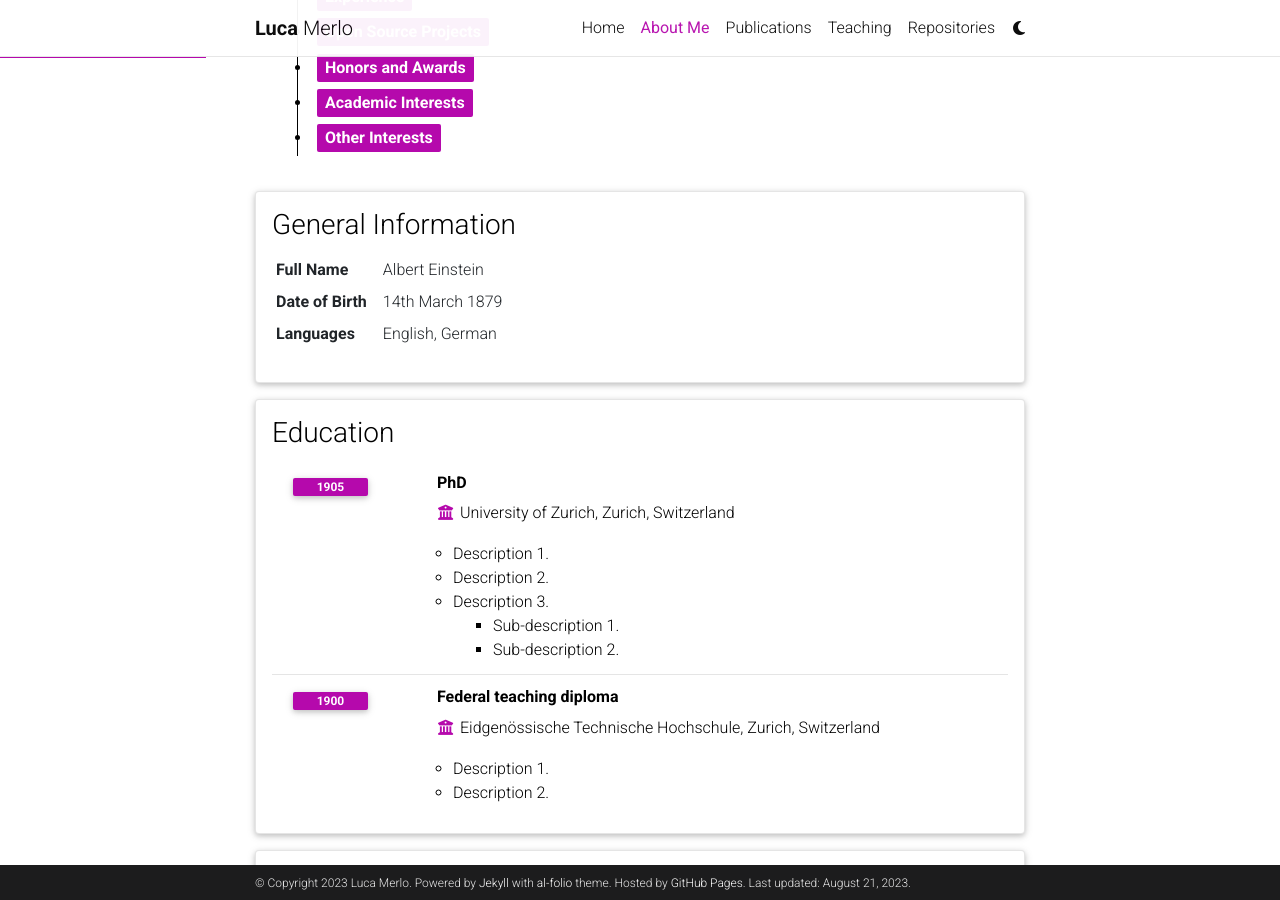
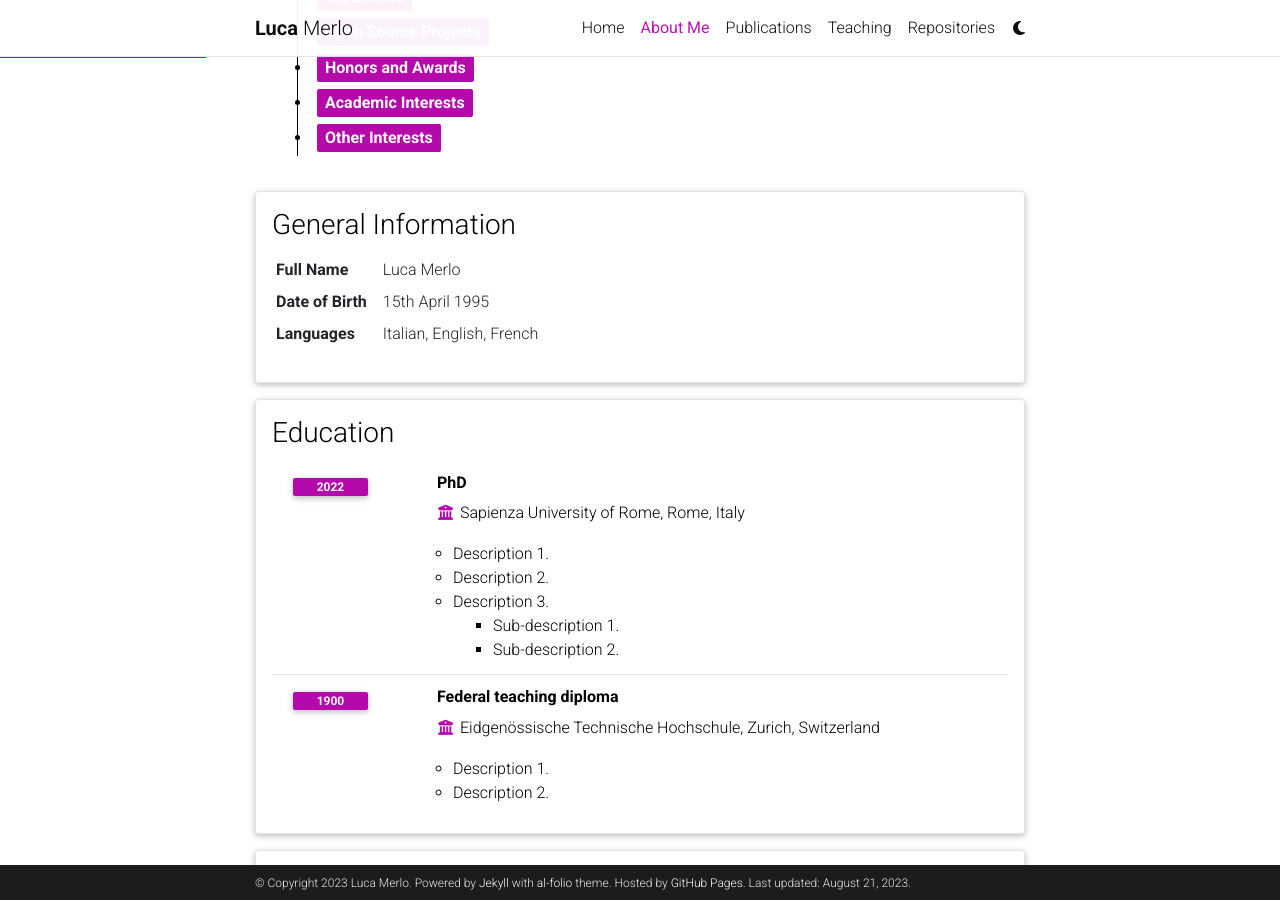
Before and after one commit to luca-merlo/luca-merlo.github.io, a Jekyll site: the page built from _pages/cv.md, in a window 1280 px wide and 900 px high, scrolled down 309 px. Built offline with Jekyll 4.4.1, drawn with Linux system fonts in a browser that asks for light colours; comment, search, counter and statistics services are not loaded; a style sheet for code colours, icons or effects is not loaded.

Commit message:
Update cv.yml

```diff
--- a/_data/cv.yml
+++ b/_data/cv.yml
@@ -2,18 +2,18 @@
   type: map
   contents:
     - name: Full Name
-      value: Albert Einstein
+      value: Luca Merlo
     - name: Date of Birth
-      value: 14th March 1879
+      value: 15th April 1995
     - name: Languages
-      value: English, German
+      value: Italian, English, French
 
 - title: Education
   type: time_table
   contents:
     - title: PhD
-      institution: University of Zurich, Zurich, Switzerland
-      year: 1905
+      institution: Sapienza University of Rome, Rome, Italy
+      year: 2022
       description:
         - Description 1.
         - Description 2.
```
